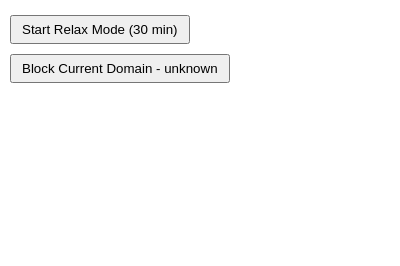
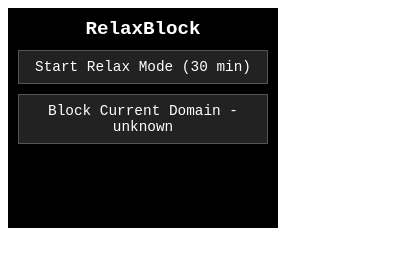
Before and after one commit to icedac/relaxblock, a browser extension: page popup.html in a window 400 px wide. Drawn offline with Linux system fonts and the light colour scheme.

Commit message:
update 0.03 - works well with naver.com too

```diff
--- a/popup.html
+++ b/popup.html
@@ -5,11 +5,14 @@
   <link rel="stylesheet" href="style.css">
 </head>
 <body>
-  <div id="app">
-    <!-- The same button element is reused for either starting or stopping relax mode -->
-    <button id="relaxBtn">Start Relax Mode (30 min)</button>
-    <!-- Always shows the current domain to block -->
-    <button id="blockCurrentSiteBtn">Block Current Domain - unknown</button>
+  <div id="popupContainer">
+    <h1 id="extTitle">RelaxBlock</h1>
+    <div id="buttonContainer">
+      <button id="relaxBtn" class="monoBtn">Start Relax Mode (30 min)</button>
+      <button id="blockCurrentSiteBtn" class="monoBtn">Block Current Domain - unknown</button>
+    </div>
+    <!-- If we want a separate space for the countdown, could do: -->
+    <div id="countdownDisplay" class="digital-countdown"></div>
   </div>
   <script src="popup.js"></script>
 </body>
--- a/popup.js
+++ b/popup.js
@@ -1,10 +1,10 @@
 let relaxBtn = document.getElementById("relaxBtn")
 let blockCurrentSiteBtn = document.getElementById("blockCurrentSiteBtn")
+let countdownDisplay = document.getElementById("countdownDisplay") // optional if we want a separate place
 
 // Interval for countdown
 let timerInterval = setInterval(updateRelaxUI, 1000)
 
-// New immediate UI update call after "START_RELAX" or "STOP_RELAX"
 function updateRelaxUI(){
   chrome.storage.local.get("relaxModeUntil", (res)=>{
     let until = res.relaxModeUntil || 0
@@ -15,8 +15,14 @@ function updateRelaxUI(){
       let mm = String(Math.floor(seconds / 60)).padStart(2, "0")
       let ss = String(seconds % 60).padStart(2, "0")
       relaxBtn.textContent = `Stop Relax Mode - ${mm}m ${ss}s left`
+      if (countdownDisplay) {
+        countdownDisplay.textContent = `${mm}:${ss}`
+      }
     } else {
       relaxBtn.textContent = "Start Relax Mode (30 min)"
+      if (countdownDisplay) {
+        countdownDisplay.textContent = ""
+      }
     }
   })
 }
@@ -26,16 +32,18 @@ relaxBtn.onclick = () => {
     let until = res.relaxModeUntil || 0
     let now = Date.now()
     if (until > now) {
-      // if active => STOP
+      // STOP
       chrome.runtime.sendMessage({type: "STOP_RELAX"}, ()=>{
-        // immediately force an update so the label changes now
         updateRelaxUI()
       })
     } else {
-      // if inactive => START
+      // START
       chrome.runtime.sendMessage({type: "START_RELAX", duration: 30}, ()=>{
-        // immediately set label to something like 30:00
+        // immediate UI
         relaxBtn.textContent = "Stop Relax Mode - 30m 00s left"
+        if (countdownDisplay) {
+          countdownDisplay.textContent = "30:00"
+        }
       })
     }
   })
@@ -63,7 +71,7 @@ blockCurrentSiteBtn.onclick = () => {
   })
 }
 
-// Update blockCurrentSiteBtn label for the active tab
+// Update "Block Current Domain" label
 chrome.tabs.query({active:true, currentWindow:true}, (tabs)=>{
   if(tabs && tabs.length){
     let domain = new URL(tabs[0].url).hostname.replace("www.","")
--- a/style.css
+++ b/style.css
@@ -1,5 +1,57 @@
-body {font-family:sans-serif;margin:10px;}
-h1 {margin-bottom:10px;}
-button {margin:5px 0;padding:5px 10px;}
-ul {list-style:none;padding:0;}
-li {cursor:pointer;padding:3px 0;}
+/* Global styling for the popup */
+#popupContainer {
+    width: 250px;
+    min-height: 200px;
+    background-color: #000; /* black */
+    color: #fff; /* white text */
+    font-family: "Courier New", monospace; /* mono style */
+    padding: 10px;
+    display: flex;
+    flex-direction: column;
+    align-items: center;
+  }
+
+  #extTitle {
+    margin: 0;
+    margin-bottom: 10px;
+    font-size: 1.2em;
+    text-align: center;
+  }
+
+  #buttonContainer {
+    display: flex;
+    flex-direction: column;
+    gap: 10px;
+    width: 100%;
+  }
+
+  /* Monochrome button style */
+  .monoBtn {
+    background-color: #222;
+    color: #fff;
+    border: 1px solid #555;
+    padding: 8px;
+    font-family: "Courier New", monospace;
+    font-size: 0.9em;
+    cursor: pointer;
+  }
+  .monoBtn:hover {
+    background-color: #fff;
+    color: #000;
+    border: 1px solid #222;
+  }
+
+  .digital-countdown {
+    margin-top: 10px;
+    font-size: 5.0em;
+    letter-spacing: 0.05em;
+  }
+
+  /* Alternatively for more "digital" style, we could add extra styling:
+  .digital-countdown {
+    background-color: #333;
+    padding: 4px 8px;
+    border-radius: 4px;
+    font-weight: bold;
+  }
+  */
```
Also changed, not shown: content.js (+51 -33 lines).
